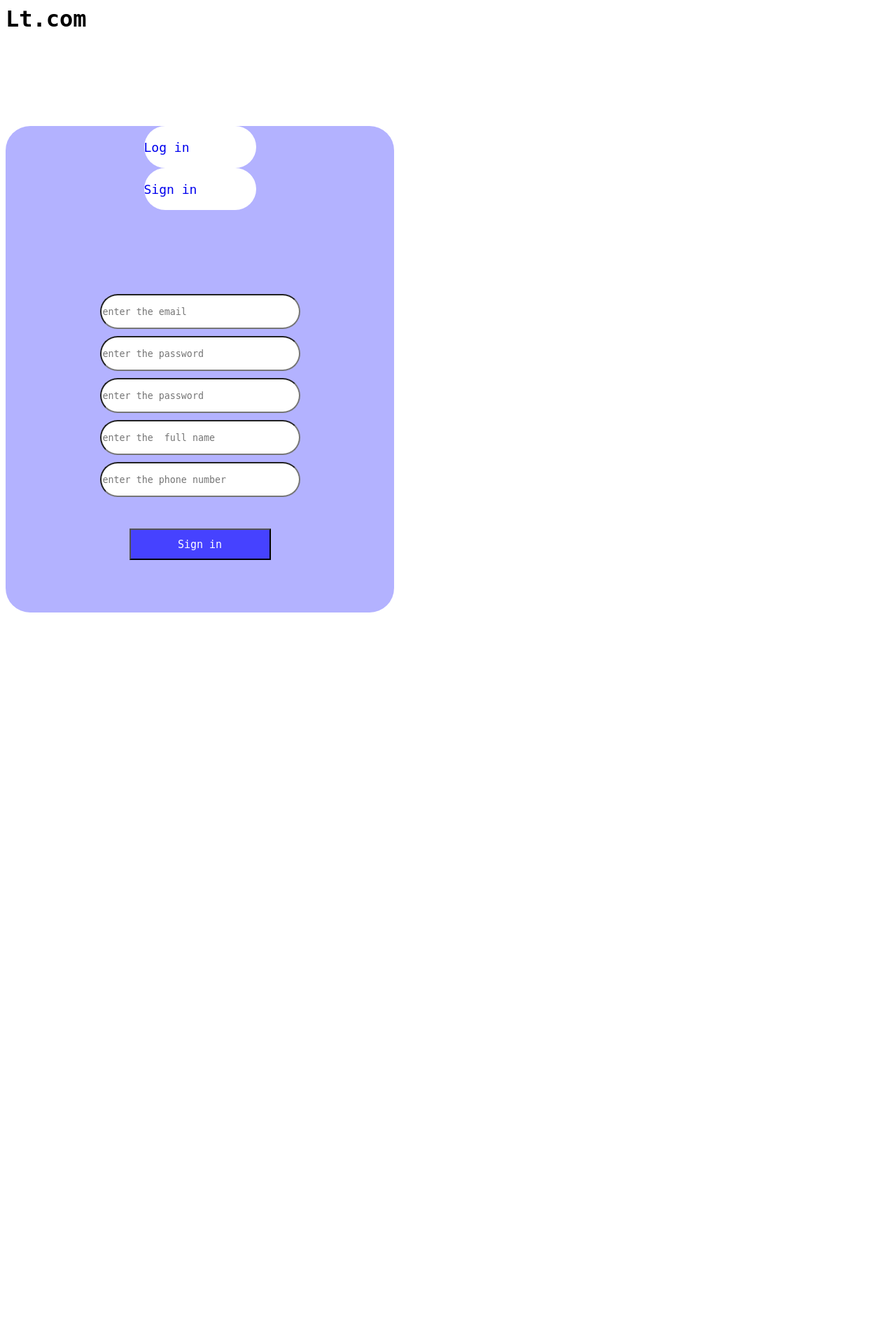
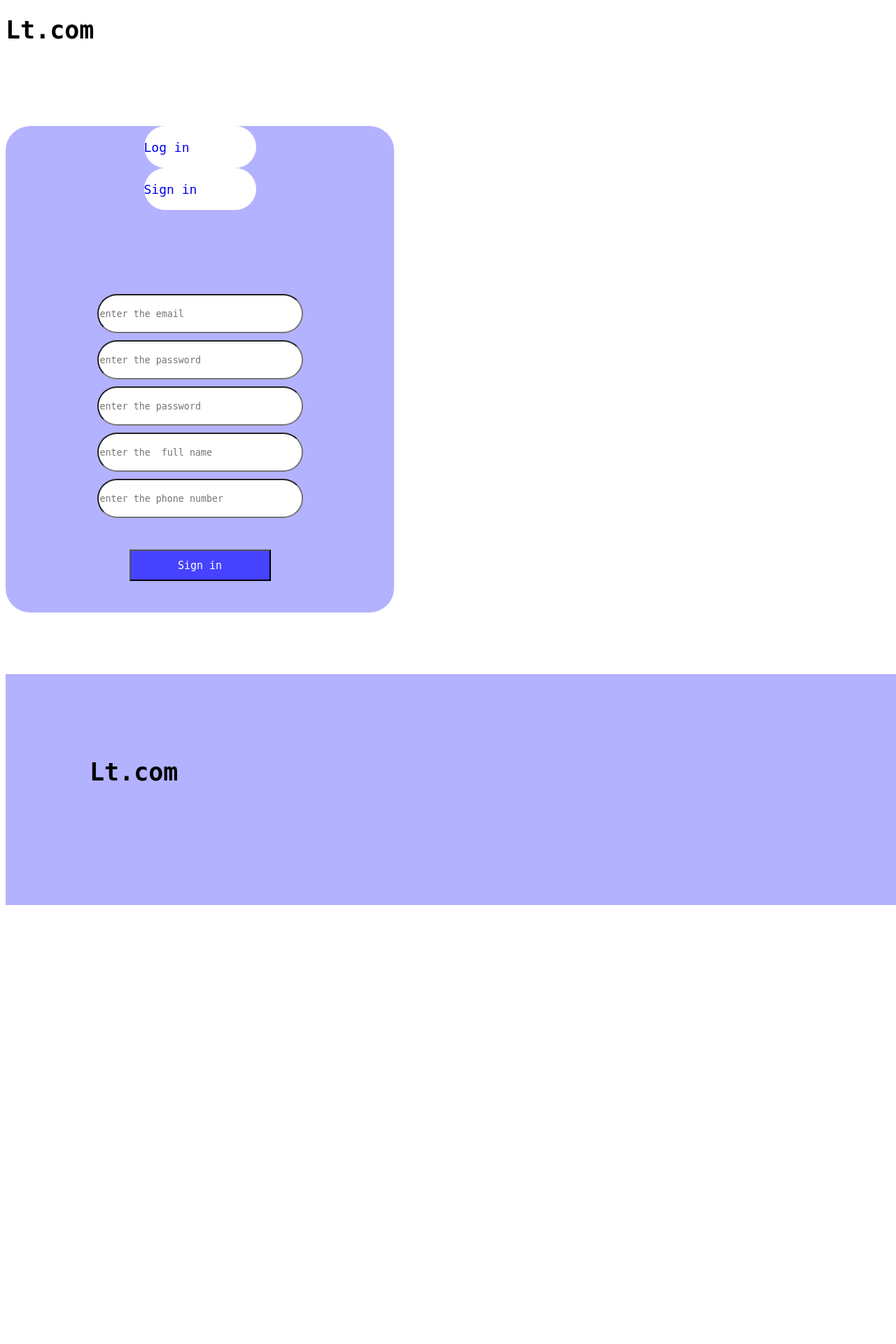
Before and after one commit to Vanaprotsenko/fsdfsd, a Django app: page / in a window 1280 px wide; the page is wider, and only the part inside the window is pictured. Shown: the top 1920 px of that part at 70% size. After the commit the page ends 1293 px from the top of that part, so only its background shows below. Run offline with Django 4.2, Linux system fonts and the light colour scheme; some web fonts are replaced.

Commit message:
Add footer and header

```diff
--- a/main/static/main/style_base.css
+++ b/main/static/main/style_base.css
@@ -1,13 +1,28 @@
 *{
     font-family: 'B612 Mono', monospace;
+}
+
+
+
+footer{
+
     width: 1440px;
-    height: 2000px;
+    height: 330px;
+    background-color: rgba(179, 178, 255, 1);
+    position: relative;
+    top: 50px;
+    margin-top: 850px;
 }
+footer h1 {
+    font-size: 35px;
+    display: flex;
+    align-items: start;
+    padding: 120px;
+}
+footer p {
+    font-size: 20px;
+}
+
 header h1{
     font-size: 35px;
 }
-footer p {
-    width: 1440px;
-    height: 330px;
-    background-color:rgba(179, 178, 255, 1);
-}
--- a/main/static/main/style_register.css
+++ b/main/static/main/style_register.css
@@ -1,12 +1,12 @@
 *{
     font-family: 'B612 Mono', monospace;
     width: 1440px;
-    height: 2000px;
+
 }
 button, input {
     outline: none;
-  }
-  a {
+}
+a {
     text-decoration: none;
 }
 .register{
--- a/main/templates/main/base.html
+++ b/main/templates/main/base.html
@@ -5,6 +5,7 @@
     <meta charset="UTF-8">
     <meta name="viewport" content="width=device-width, initial-scale=1.0">
     <title>Document</title>
+    <link rel="stylesheet" href="{% static 'main/style_register.css' %}">
     <link rel="stylesheet" href="{% static 'main/style_base.css' %}">
     <link rel="preconnect" href="https://fonts.googleapis.com">
     <link rel="preconnect" href="https://fonts.gstatic.com" crossorigin>
@@ -12,23 +13,28 @@
 </head>
 <body>
 
-        <header>
-            {% block header_content %}
+    <header>
+        {% block header_content %}
 
-            {% endblock %}
-        </header>
+        {% endblock header_content %}
+    </header>
+
+    <main>
+        {% block content %}
+
+        {% endblock content %}
+
+    </main>
 
 
-        <footer>
-            <div class="footer">
+    <footer>
+        {% block footer_content %}
 
-                {% block footer_content %}
+        {% endblock footer_content %}
 
-                {% endblock %}
+    </footer>
 
 
-            </div>
-        </footer>
 
 
 
--- a/main/templates/main/register.html
+++ b/main/templates/main/register.html
@@ -1,3 +1,4 @@
+{% extends "main/base.html" %}
 
 <html lang="en">
     {% load static %}
@@ -12,12 +13,12 @@
 <link href="https://fonts.googleapis.com/css2?family=B612+Mono:ital,wght@0,400;0,700;1,400;1,700&display=swap" rel="stylesheet">
 </head>
 <body>
-    <header>
-        {% block header_content %}
+    {% block header_content %}
         <h1>Lt.com</h1>
-        {% endblock %}
-    </header>
+    {% endblock header_content %}
 
+
+    {% block content %}
    <main>
     <form action="" method="POST">
         {% csrf_token %}
@@ -35,21 +36,16 @@
                 <button>Sign in</button>
             </div>
         </div>
-        <footer>
-            {% block footer_content %}
-                <p>Lt.com</p>
-            {% endblock %}
-
-        </footer>
+    </form>
+     </main>
 
 
 
 
-
-
-    </form>
-   </main>
-
+   {% endblock content %}
+   {% block footer_content %}
+        <h1>Lt.com</h1>
+    {% endblock footer_content %}
 
 </body>
 </html>
```
